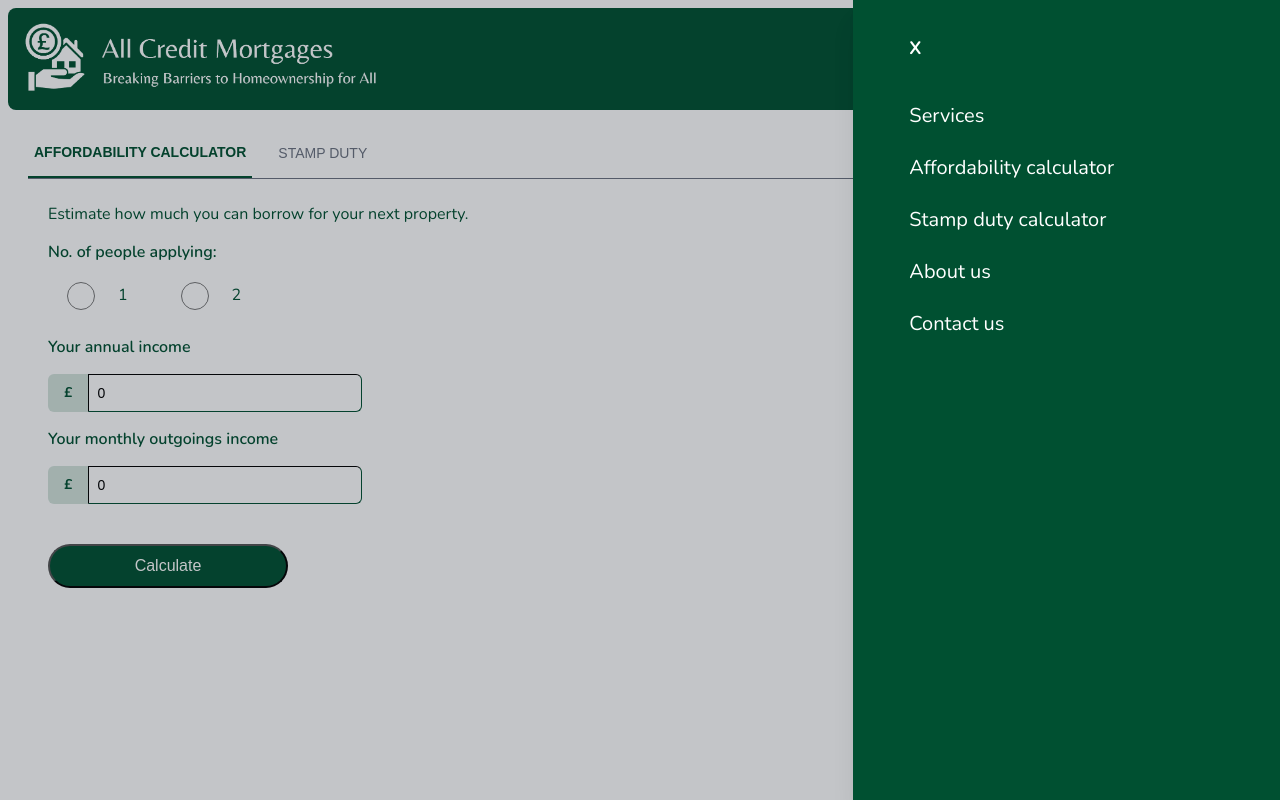
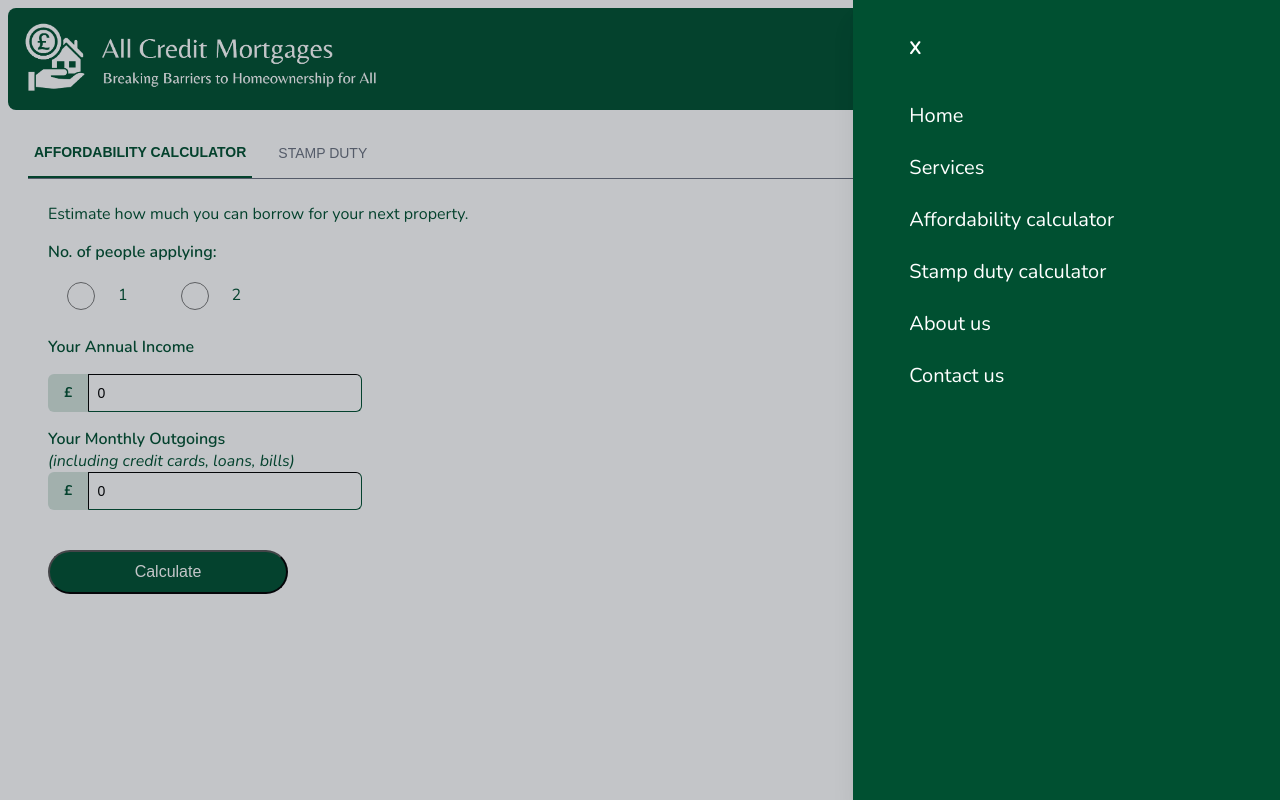
Before and after one commit to math121/tamil-mortgages, a React (Vite) app: page /affordabilityCalculator in a window 1280 px wide. Both pictures are taken after a click on the button 1224 px from the left and 59 px from the top of the page. Shown: the top 800 px of the page. Built offline with nearby package versions, Linux system fonts and the light colour scheme; the HTML template or start-up script is replaced by a standard one; a web font is replaced by a local one.

Commit message:
Editted some text and added a home link to sidebar

```diff
--- a/src/components/AffordabilityCalc.tsx
+++ b/src/components/AffordabilityCalc.tsx
@@ -21,7 +21,16 @@ export const AffordabilityCalc = () => {
   } = useForm<AffordabilityInputs>();
 
   const calculateAffordability: SubmitHandler<AffordabilityInputs> = (data) => {
-    const range = affordabilityFormula(data);
+    console.log(data);
+    const sendData: AffordabilityInputs = {
+      numPeople: data.numPeople,
+      income1: data.income1,
+      totalOutgoings1: data.totalOutgoings1,
+      income2: data.income2 !== undefined ? data.income2 : 0,
+      totalOutgoings2:
+        data.totalOutgoings2 !== undefined ? data.totalOutgoings2 : 0,
+    };
+    const range = affordabilityFormula(sendData);
     setEstimatedRange(range);
   };
 
@@ -77,7 +86,7 @@ export const AffordabilityCalc = () => {
         </span>
 
         <label className="font-semibold block py-4">
-          {radioNum === 1 ? "Your annual income" : "Person 1 - Annual income:"}
+          {radioNum === 1 ? "Your Annual Income" : "Person 1 - Annual Income:"}
         </label>
         <div className="flex">
           <span className="inline-flex items-center px-4 text-sm bg-lightest-green rounded-s-md font-bold">
@@ -101,11 +110,14 @@ export const AffordabilityCalc = () => {
           {errors.income1 && errors.income1.message}
         </span>
 
-        <label className="font-semibold block py-4">
+        <label className="font-semibold block pt-4">
           {radioNum === 1
-            ? "Your monthly outgoings income"
-            : "Person 1 - Monthly outgoings:"}
+            ? "Your Monthly Outgoings"
+            : "Person 1 - Monthly Outgoings:"}
         </label>
+        <p className="italic my-0">
+          {"(including credit cards, loans, bills)"}
+        </p>
         <div className="flex">
           <span className="inline-flex items-center px-4 text-sm bg-lightest-green rounded-s-md font-bold">
             £
@@ -131,7 +143,7 @@ export const AffordabilityCalc = () => {
         {radioNum === 2 && (
           <>
             <label className="font-semibold block py-4">
-              Person 2 - Annual income:
+              Person 2 - Annual Income:
             </label>
             <div className="flex">
               <span className="inline-flex items-center px-4 text-sm bg-lightest-green rounded-s-md font-bold">
@@ -156,9 +168,12 @@ export const AffordabilityCalc = () => {
               {errors.income2 && errors.income2.message}
             </span>
 
-            <label className="font-semibold block py-4">
-              Person 2 - Monthly outgoings:
+            <label className="font-semibold block pt-4">
+              Person 2 - Monthly Outgoings:
             </label>
+            <p className="italic my-0">
+              {"(including credit cards, loans, bills)"}
+            </p>
             <div className="flex">
               <span className="inline-flex items-center px-4 text-sm bg-lightest-green rounded-s-md font-bold">
                 £
@@ -205,15 +220,15 @@ export const AffordabilityCalc = () => {
                   estimatedRange[1] / 1000 +
                   "k"}
               </p>
-              <p>Lenders usually lend between 4-5 times your salary</p>
               <p>
-                Hor much you can borrow can be affected by various factors like
+                How much you can borrow can be affected by various factors like
                 these:
               </p>
               <ul>
+                <li>Deposit</li>
                 <li>Credit rating</li>
                 <li>Loans / Credit balances</li>
-                <li>Children / dependents</li>
+                <li>Dependents</li>
                 <li>Age</li>
                 <li>Mortgage term</li>
                 <li>Employment status</li>
--- a/src/components/NavBar.tsx
+++ b/src/components/NavBar.tsx
@@ -12,7 +12,7 @@ export const NavBar = () => {
         <div className="flex flex-wrap items-center justify-between p-2 pr-4">
           <Link to="/">
             <img
-              className="h-12 lg:h-20"
+              className="h-14 lg:h-20"
               src="/src/assets/logo.png"
               alt="All Credit Mortgages Logo"
             />
--- a/src/components/Sidebar.tsx
+++ b/src/components/Sidebar.tsx
@@ -29,6 +29,13 @@ export const Sidebar = ({
           >
             X
           </p>
+          <Link
+            to="/"
+            className="text-white no-underline hover:underline hover:font-bold"
+            onClick={() => setShowSidebar(false)}
+          >
+            Home
+          </Link>
           <Link
             to="/services"
             className="text-white no-underline hover:underline hover:font-bold"
```
